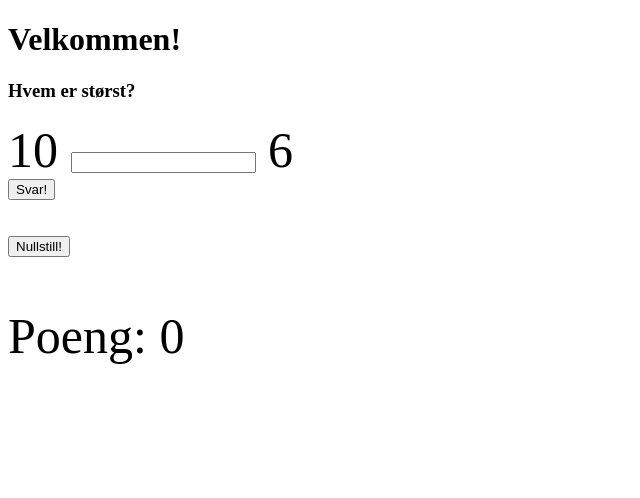
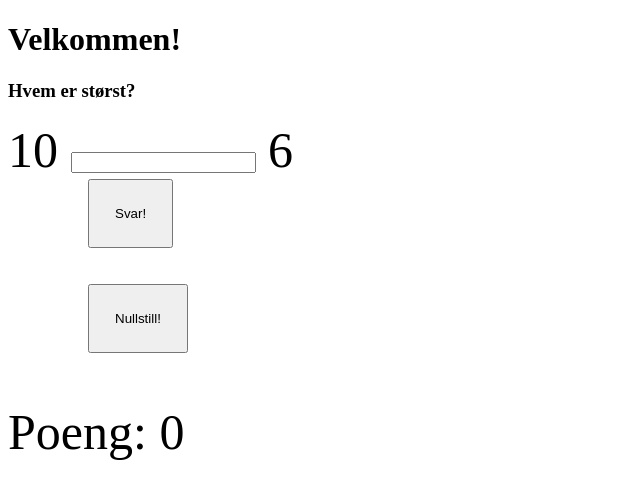
Before and after one commit to hanscjo/uke4, a plain HTML site: page index.html in a window 1280 px wide. Shown: the whole page, without its empty margins (0-640 px from the left). Drawn offline with Linux system fonts and the light colour scheme.

Commit message:
buttons more visible

```diff
--- a/style.css
+++ b/style.css
@@ -6,3 +6,8 @@
     font-size: 100px;
     color: red;
 }
+
+button {
+    margin-left: 80px;
+    padding: 25px;
+}
```
